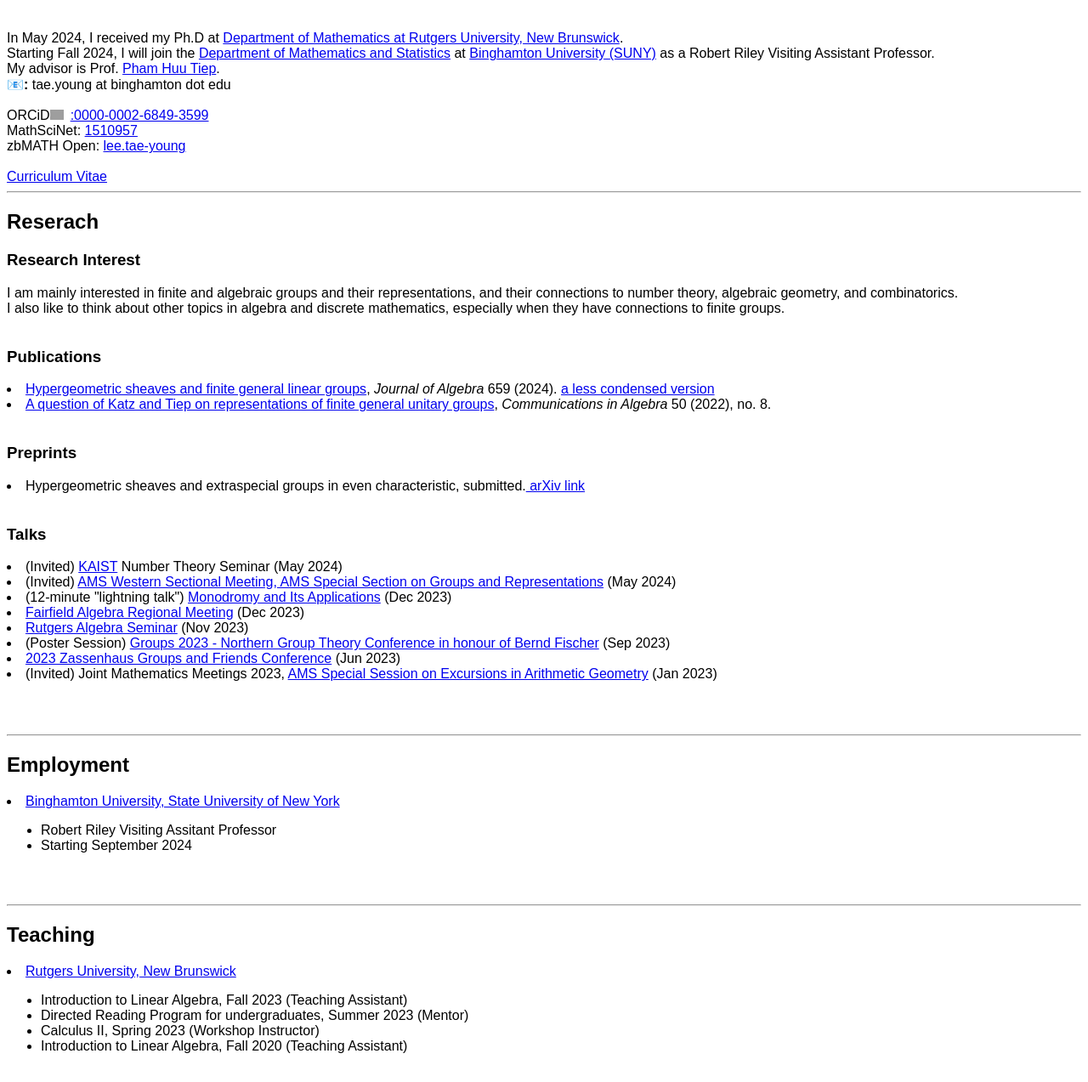
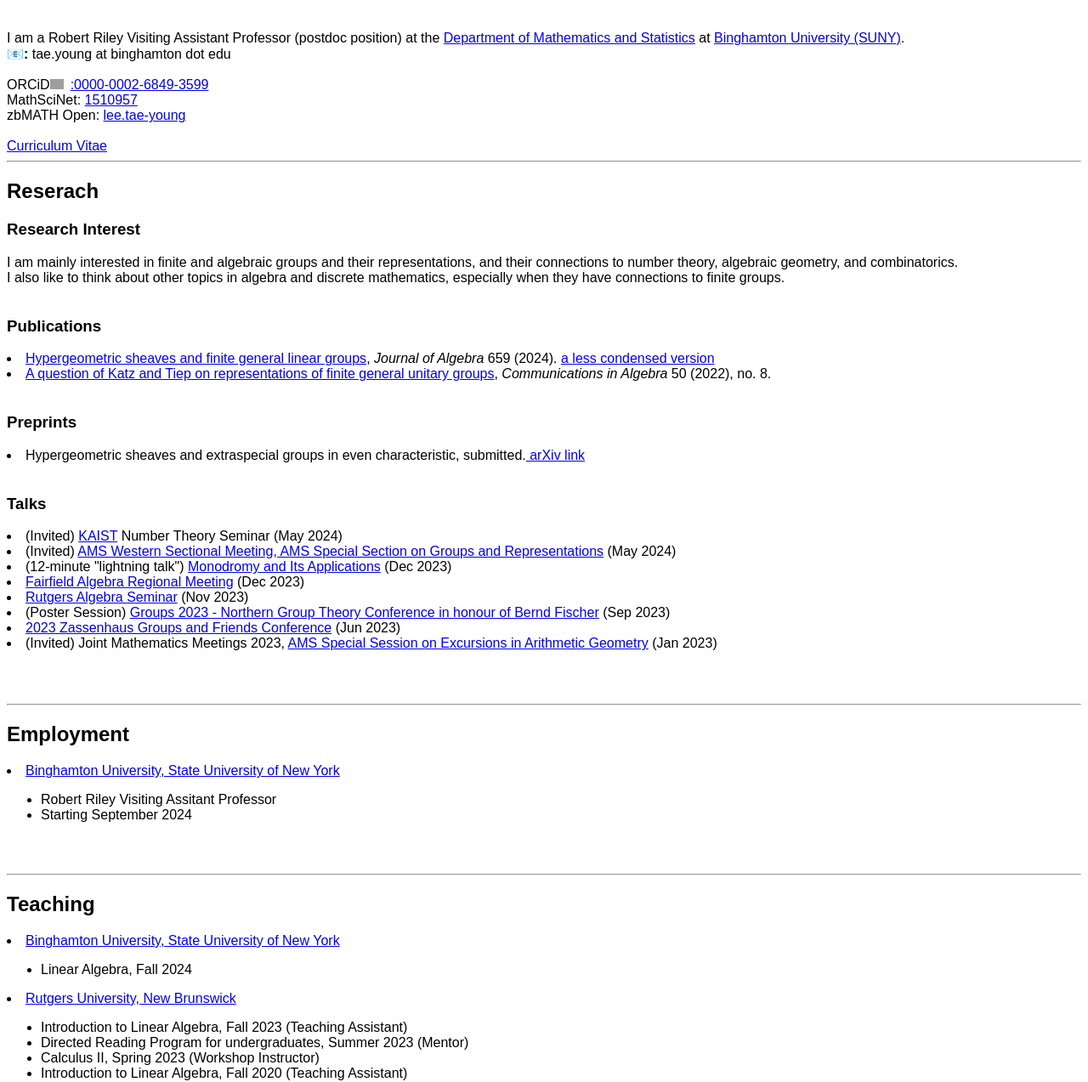
Before and after one commit to tyleemath/tyleemath.github.io, a plain HTML site: page index.html in a window 1280 px wide. Shown: the part 57-1330 px from the top of the page at 85% size. Drawn offline with Linux system fonts and the light colour scheme; grey boxes are pictures that could not be loaded.

Commit message:
Update index.html

```diff
--- a/index.html
+++ b/index.html
@@ -14,9 +14,7 @@
 
 <center><h1>    이태영 Lee <a href="#namesection"><u>Tae Young</u></a> </h1></center>
 <br>
-In May 2024, I received my Ph.D at <a href="http://www.math.rutgers.edu">Department of Mathematics at Rutgers University, New Brunswick</a>.<br>
-Starting Fall 2024, I will join the <a href="https://www2.math.binghamton.edu/p/start">Department of Mathematics and Statistics</a> at <a href="https://www.binghamton.edu/">Binghamton University (SUNY)</a> as a Robert Riley Visiting Assistant Professor.<br>
-My advisor is Prof. <a href="https://sites.math.rutgers.edu/~pht19/">Pham Huu Tiep</a>. <br>
+I am a Robert Riley Visiting Assistant Professor (postdoc position) at the <a href="https://www2.math.binghamton.edu/p/start">Department of Mathematics and Statistics</a> at <a href="https://www.binghamton.edu/">Binghamton University (SUNY)</a>.<br>
 <b>📧:</b> tae.young at binghamton dot edu<br><br>
 <div itemscope itemtype="https://schema.org/Person">ORCiD<a itemprop="sameAs" content="https://orcid.org/0000-0002-6849-3599" href="https://orcid.org/0000-0002-6849-3599" target="orcid.widget" rel="me noopener noreferrer" style="vertical-align:top;"><img src="https://orcid.org/sites/default/files/images/orcid_16x16.png" style="width:1em;margin-right:.5em;" alt="ORCID iD icon">:0000-0002-6849-3599</a></div>
 MathSciNet: <a href="https://mathscinet.ams.org/mathscinet/MRAuthorID/1510957">1510957</a><br>
@@ -64,6 +62,11 @@ I am mainly interested in finite and algebraic groups and their representations,
 <hr>
 
 <h2>Teaching</h2>
+<li><a href="https://www.binghamton.edu">Binghamton University, State University of New York</a>
+    <ul>
+	    <li> Linear Algebra, Fall 2024</li>
+	</ul>
+</li>
 <li><a href="https://www.rutgers.edu/">Rutgers University, New Brunswick</a>
     <ul>
         <li> Introduction to Linear Algebra, Fall 2023 (Teaching Assistant)</li>
```
